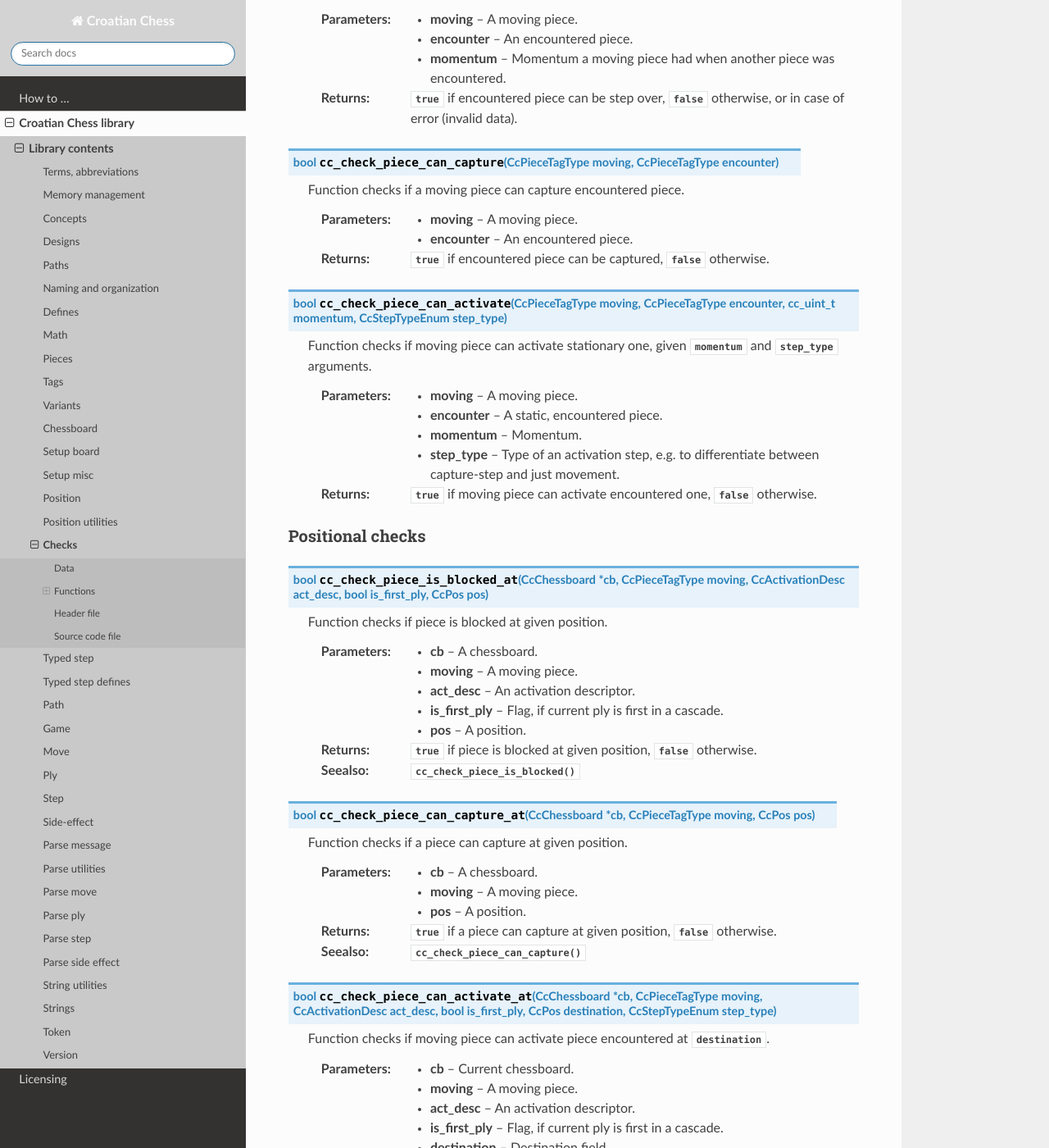
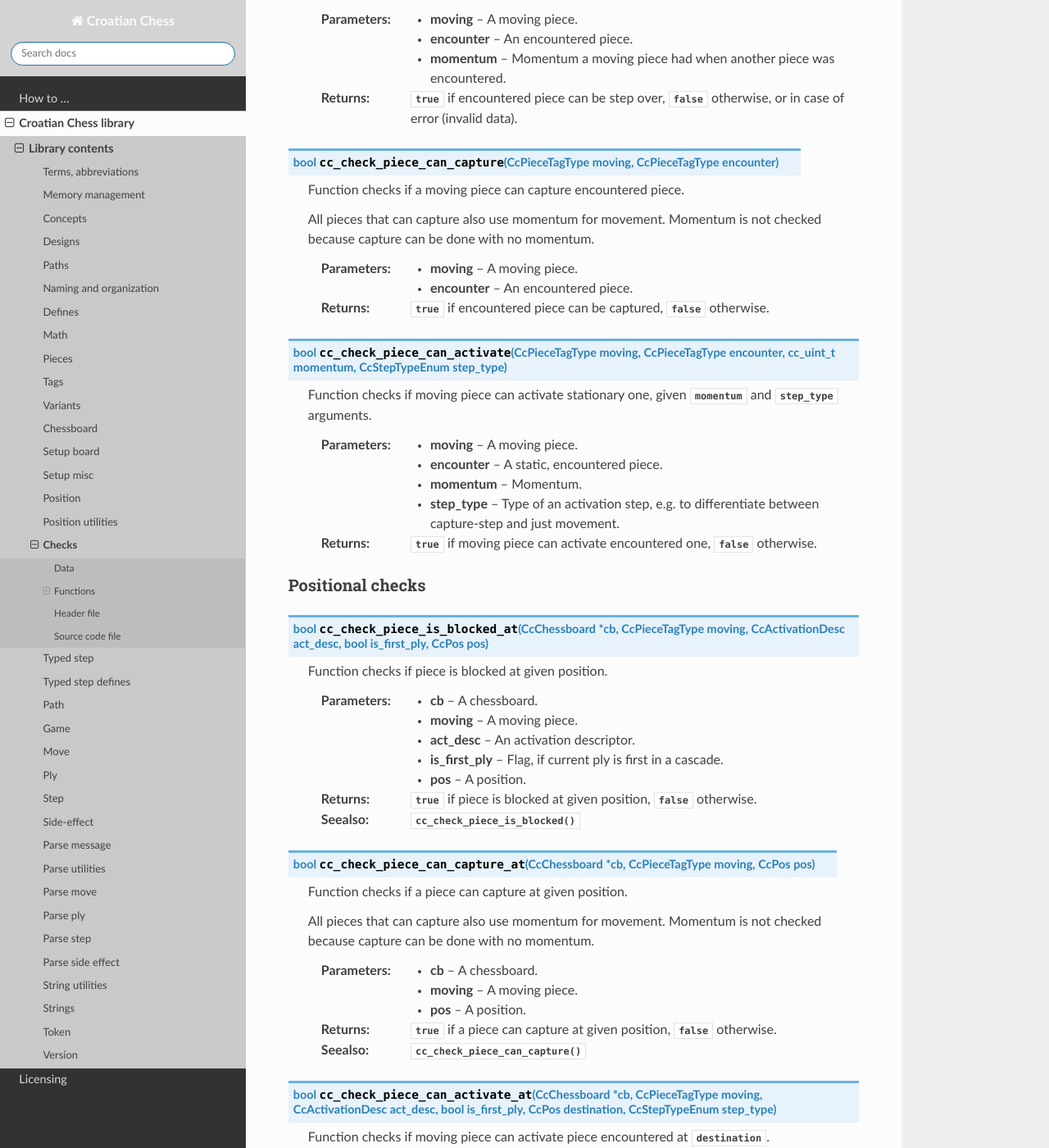
Before and after one commit to mmlacak/crochess, a Sphinx documentation site: the page built from docs/source/libcc/ccchecks.rst, in a window 1280 px wide and 1400 px high, scrolled down 1616 px. Shown: the whole window at 82% size. Built offline with Sphinx 7.4.7 and the Read the Docs theme 3.1.0, drawn with Linux system fonts in a browser that asks for light colours.

Commit message:
Docs for capture checks.

```diff
--- a/docs/source/conf.py
+++ b/docs/source/conf.py
@@ -26,10 +26,10 @@ copyright = '2021, Mario Mlačak'
 author = 'Mario Mlačak'
 
 # The short X.Y version
-version = "0.0.1.325:1504+20250923.012025"   # docs-new-lib-short-version-major-minor-feature-commit+meta~breaks-place-marker
+version = "0.0.1.328:1507+20250923.023859"   # docs-new-lib-short-version-major-minor-feature-commit+meta~breaks-place-marker
 
 # The full version, including alpha/beta/rc tags
-release = "0.0.1.325:1504+20250923.012025"   # docs-new-lib-full-version-major-minor-feature-commit+meta~breaks-place-marker
+release = "0.0.1.328:1507+20250923.023859"   # docs-new-lib-full-version-major-minor-feature-commit+meta~breaks-place-marker
 
 
 # -- General configuration ---------------------------------------------------
--- a/docs/source/libcc/ccchecks.rst
+++ b/docs/source/libcc/ccchecks.rst
@@ -94,6 +94,9 @@ Piece checks
 
     Function checks if a moving piece can capture encountered piece.
 
+    All pieces that can capture also use momentum for movement.
+    Momentum is not checked because capture can be done with no momentum.
+
     :param moving: A moving piece.
     :param encounter: An encountered piece.
     :returns: :c:data:`true` if encountered piece can be captured, :c:data:`false` otherwise.
@@ -129,6 +132,9 @@ Positional checks
 .. c:function:: bool cc_check_piece_can_capture_at( CcChessboard * cb, CcPieceTagType moving, CcPos pos )
 
     Function checks if a piece can capture at given position.
+
+    All pieces that can capture also use momentum for movement.
+    Momentum is not checked because capture can be done with no momentum.
 
     :param cb: A chessboard.
     :param moving: A moving piece.
```
Also changed, not shown: 1 other file.
